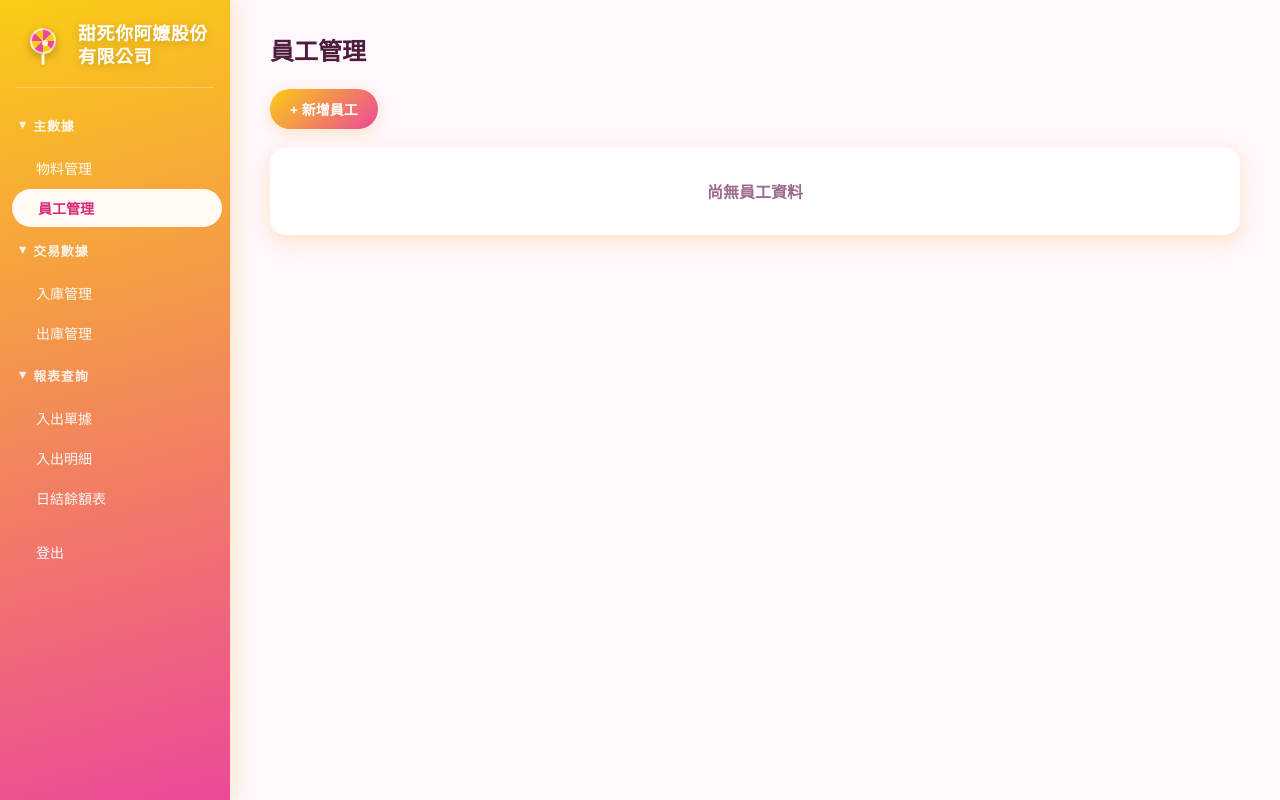
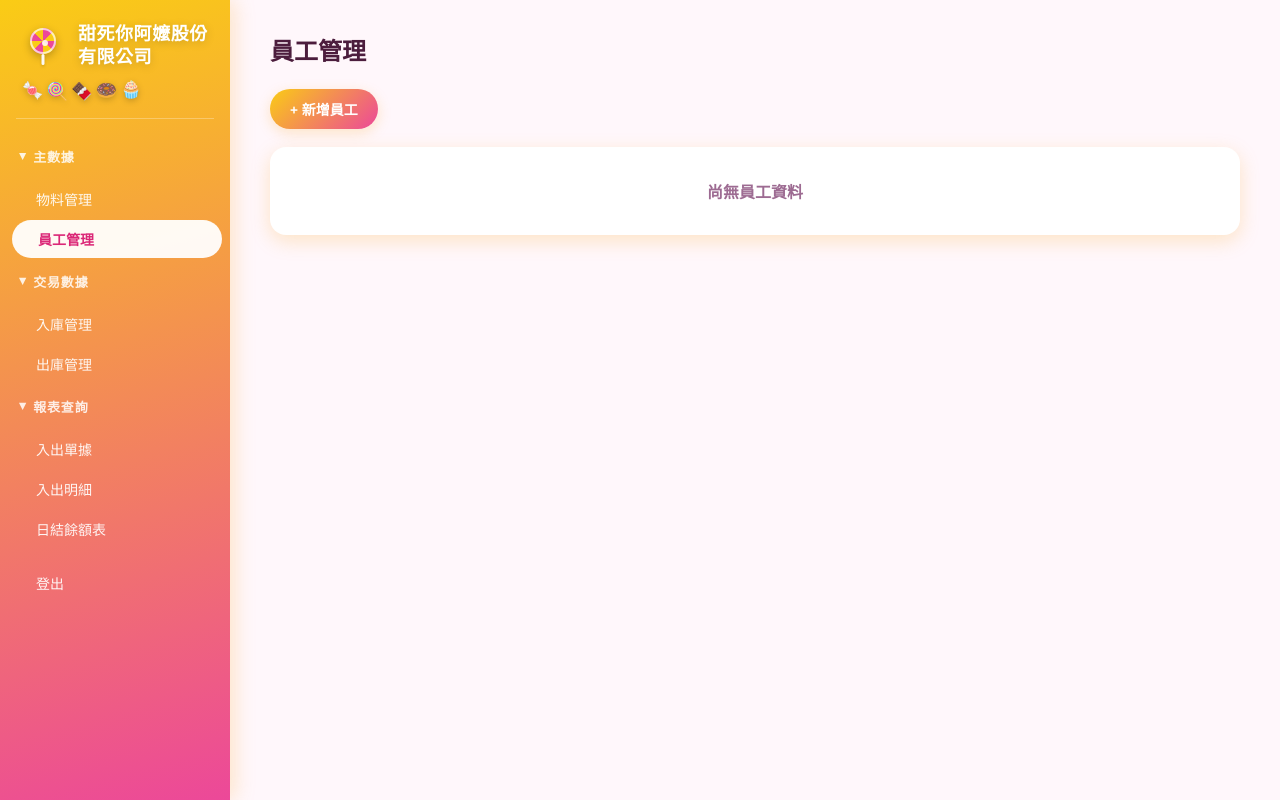
Before and after one commit to yuanlinglo0114-bot/minierp, a Flask app: page /employee/ in a window 1280 px wide. Run offline with Flask 3, Linux system fonts and the light colour scheme; the visitor is signed in with stand-in values (Sample User, id 1); data that the repository does not hold is empty; some web fonts are replaced.

Commit message:
Add bouncing candy emoji subtitle under the brand name

```diff
--- a/webapp/app/static/css/style.css
+++ b/webapp/app/static/css/style.css
@@ -49,6 +49,12 @@ a { color: inherit; text-decoration: none; }
   box-shadow: 4px 0 20px var(--shadow-tint);
 }
 
+.brand-block {
+  margin: 0 16px 16px;
+  padding: 2px 4px 16px;
+  border-bottom: 1px solid rgba(255, 255, 255, 0.28);
+}
+
 .brand {
   display: flex;
   align-items: center;
@@ -56,14 +62,32 @@ a { color: inherit; text-decoration: none; }
   font-size: 18px;
   font-weight: 800;
   line-height: 1.3;
-  margin: 0 16px 16px;
-  padding: 2px 4px 18px;
   color: #fff;
   letter-spacing: 0.03em;
   text-shadow: 0 2px 10px rgba(0, 0, 0, 0.18);
-  border-bottom: 1px solid rgba(255, 255, 255, 0.28);
 }
 .brand a { display: block; }
+
+.brand-subtitle {
+  margin-top: 10px;
+  padding-left: 2px;
+  font-size: 17px;
+  letter-spacing: 0.2em;
+}
+@keyframes candyBounce {
+  0%, 100% { transform: translateY(0); }
+  50% { transform: translateY(-4px); }
+}
+.brand-subtitle span {
+  display: inline-block;
+  animation: candyBounce 1.6s ease-in-out infinite;
+  filter: drop-shadow(0 2px 3px rgba(0, 0, 0, 0.2));
+}
+.brand-subtitle span:nth-child(1) { animation-delay: 0s; }
+.brand-subtitle span:nth-child(2) { animation-delay: 0.15s; }
+.brand-subtitle span:nth-child(3) { animation-delay: 0.3s; }
+.brand-subtitle span:nth-child(4) { animation-delay: 0.45s; }
+.brand-subtitle span:nth-child(5) { animation-delay: 0.6s; }
 
 /* Lollipop logo mark: swirled candy disc on a little stick */
 .candy-icon {
--- a/webapp/app/templates/auth/login.html
+++ b/webapp/app/templates/auth/login.html
@@ -15,7 +15,10 @@
       <div style="display:flex; justify-content:center; margin-bottom:14px;">
         <span class="candy-icon" style="margin:0;"></span>
       </div>
-      <h1 style="font-size:20px; margin:0 0 18px; color:var(--candy-gold-dark);">{{ brand_name }}</h1>
+      <h1 style="font-size:20px; margin:0 0 8px; color:var(--candy-gold-dark);">{{ brand_name }}</h1>
+      <div class="brand-subtitle" style="color:var(--candy-gold-dark); margin-bottom:18px;">
+        <span>🍬</span><span>🍭</span><span>🍫</span><span>🍩</span><span>🧁</span>
+      </div>
 
       {% with messages = get_flashed_messages(with_categories=true) %}
         {% if messages %}
--- a/webapp/app/templates/base.html
+++ b/webapp/app/templates/base.html
@@ -12,9 +12,14 @@
 <body>
   <div class="layout">
     <aside class="sidebar">
-      <div class="brand">
-        <span class="candy-icon"></span>
-        <a href="{{ url_for('main.index') }}">{{ brand_name }}</a>
+      <div class="brand-block">
+        <div class="brand">
+          <span class="candy-icon"></span>
+          <a href="{{ url_for('main.index') }}">{{ brand_name }}</a>
+        </div>
+        <div class="brand-subtitle">
+          <span>🍬</span><span>🍭</span><span>🍫</span><span>🍩</span><span>🧁</span>
+        </div>
       </div>
 
       <details class="menu-group" open>
```
